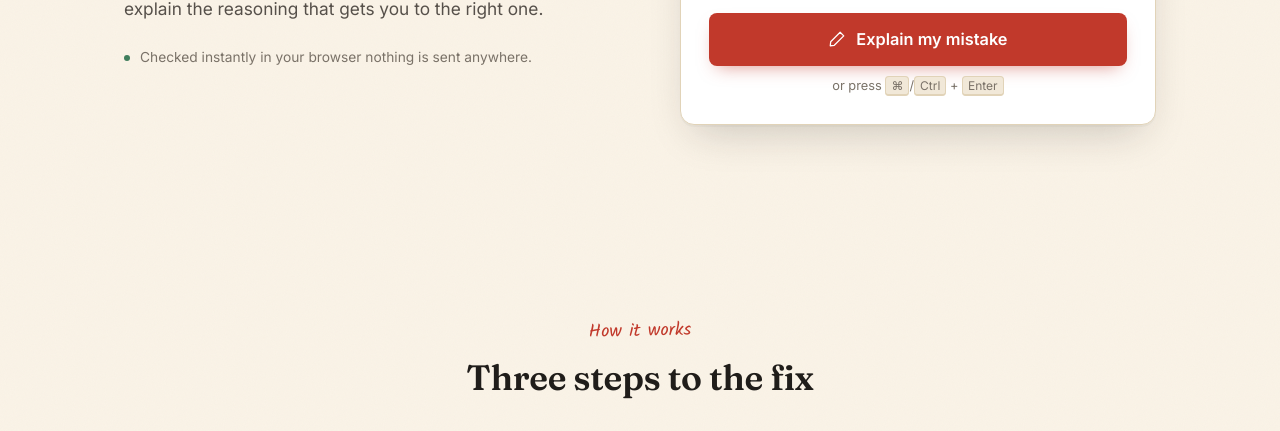
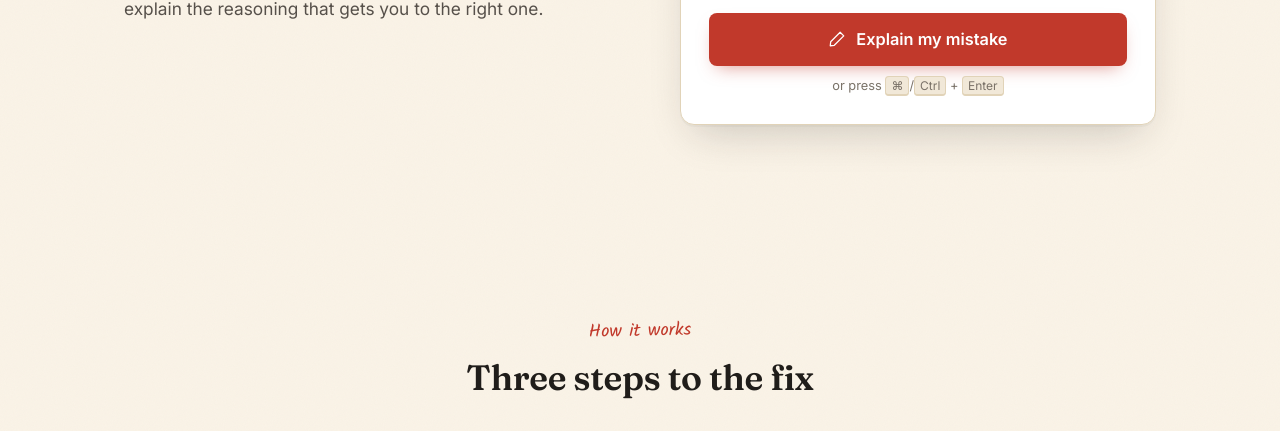
Before and after one commit to Almond-devOps/explain-my-mistake, a plain HTML site: page index.html in a window 1280 px wide. Shown: the part 369-800 px from the top of the page. Drawn offline with Linux system fonts and the light colour scheme.

Commit message:
Update index.html
Removed a line about instant checking in the browser.

```diff
--- a/index.html
+++ b/index.html
@@ -51,7 +51,7 @@
         </span>
       </h1>
       <p class="hero-sub reveal">Paste the question and the answer you gave. We'll mark it up the way a good teacher would circle the slip, and explain the reasoning that gets you to the right one.</p>
-      <div class="hero-meta reveal"><span class="dot"></span> Checked instantly in your browser nothing is sent anywhere.</div>
+
     </div>
 
     <div class="tool-card reveal" aria-labelledby="tool-heading">
```
